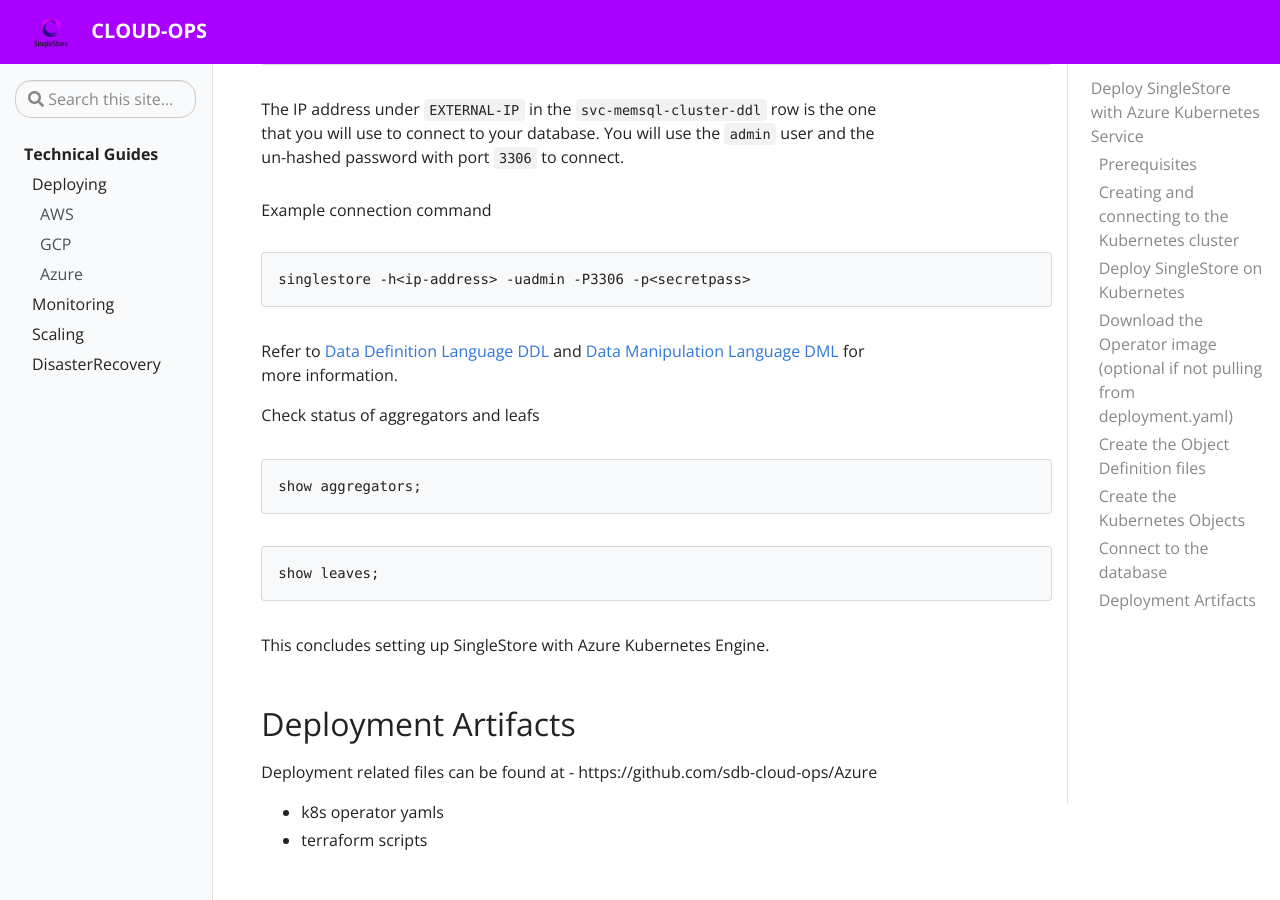
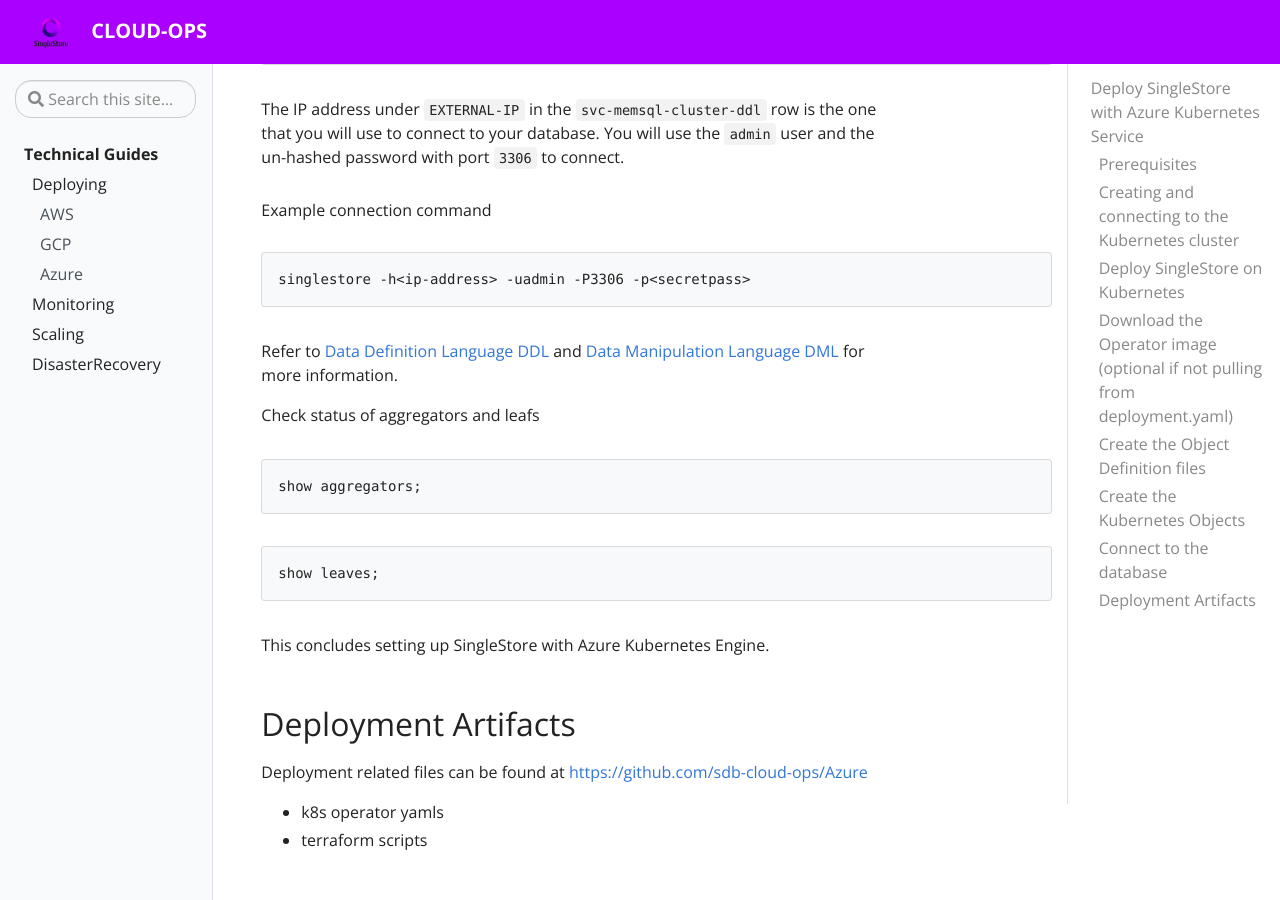
Before and after one commit to sdb-cloud-ops/cloud-ops, a Jekyll site: the page built from _docs/Deploying/Azure/deploying.md, in a window 1280 px wide and 900 px high, scrolled down 5574 px. Built offline with Jekyll 4.4.1, drawn with Linux system fonts in a browser that asks for light colours; part of the change alters nothing that is shown.

```diff
--- a/_docs/Deploying/Azure/deploying.md
+++ b/_docs/Deploying/Azure/deploying.md
@@ -190,6 +190,6 @@ This concludes setting up SingleStore with Azure Kubernetes Engine.
 
 
 ## Deployment Artifacts
-Deployment related files can be found at - https://github.com/sdb-cloud-ops/Azure
+Deployment related files can be found at [https://github.com/sdb-cloud-ops/Azure](https://github.com/sdb-cloud-ops/Azure)
  - k8s operator yamls
  - terraform scripts
```
